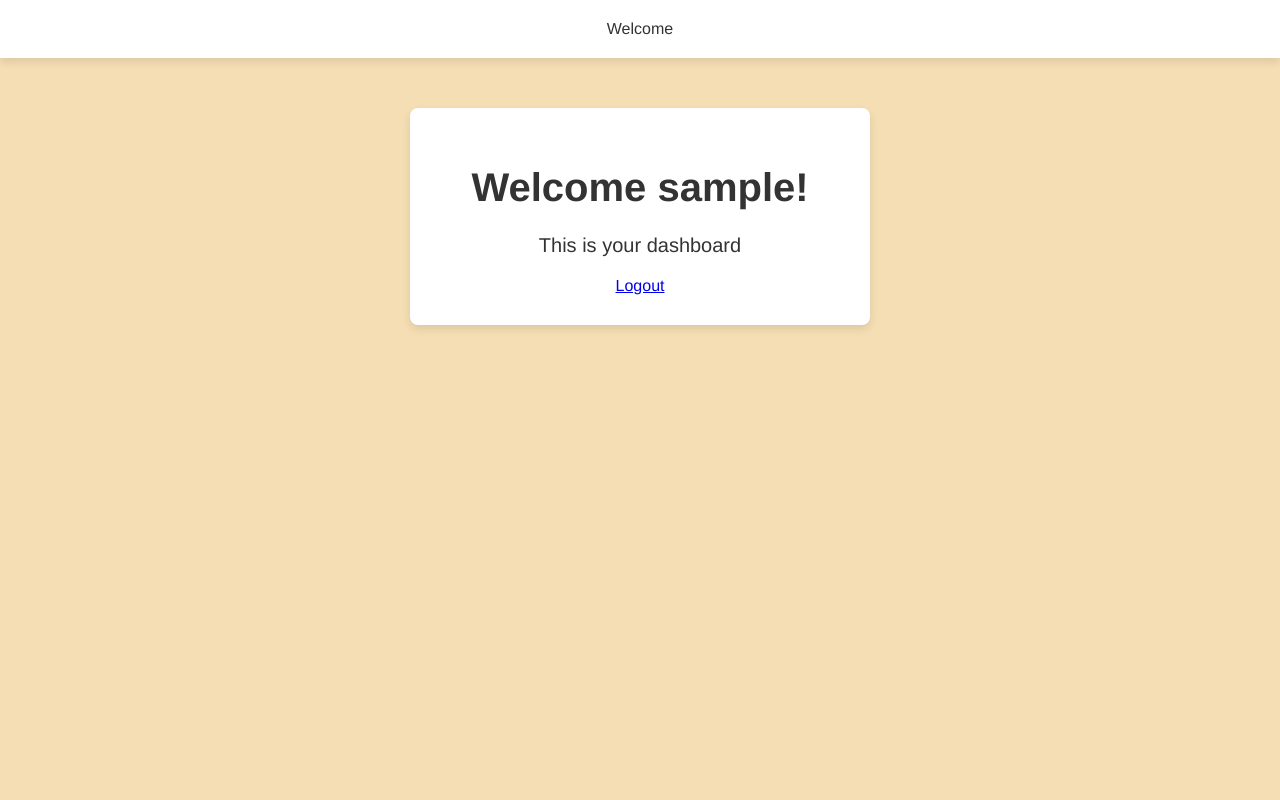
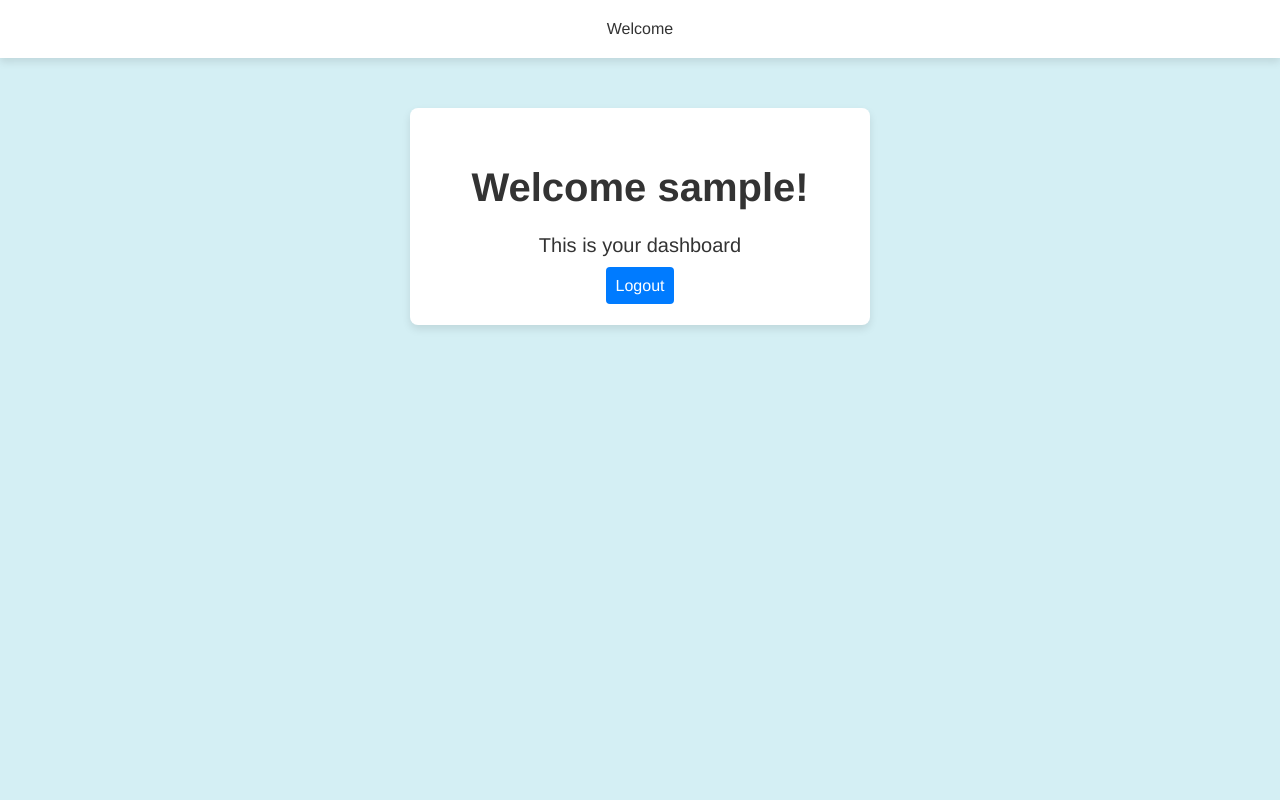
Before and after one commit to Victor-Kip/flaskedAuth, a Flask app: page /dashboard in a window 1280 px wide. Run offline with Flask 3, Linux system fonts and the light colour scheme; the visitor is signed in with stand-in values (Sample User, id 1).

Commit message:
change background color

```diff
--- a/static/styles.css
+++ b/static/styles.css
@@ -1,5 +1,5 @@
 body {
-  background-color: wheat;
+  background-color: rgb(212, 239, 244);
   color: #333;
   font-family: "Franklin Gothic Medium", "Arial Narrow", Arial, sans-serif;
   display: flex;
@@ -18,7 +18,7 @@ header {
 }
 header h1 {
   margin: 0;
-  font-size: 2.5rem;
+  font-size: 2rem;
   color: #333;
 }
 
@@ -72,11 +72,11 @@ main {
   cursor: pointer;
 }
 
-.btn-login {
+.btn-login, .btn-logout {
   background-color: #007bff;
   color: #fff;
 }
-.btn-login:hover {
+.btn-login:hover, .btn-logout:hover {
   background-color: #0056b3;
 }
 
@@ -86,4 +86,8 @@ main {
 }
 .btn-register:hover {
   background-color: #218838;
+}
+
+a {
+  text-decoration: none;
 }/*# sourceMappingURL=styles.css.map */
--- a/static/styles.scss
+++ b/static/styles.scss
@@ -2,7 +2,7 @@ $primary-color:#007bff;
 $primary-hover-color:#0056b3;
 $secondary-color:#28a745;
 $secondary-hover-color:#218838;
-$background-color:wheat;
+$background-color:rgb(212, 239, 244);
 $container-bg-color:#ffffff;
 $text-color:#333;
 $subtext-color:#666;
@@ -26,7 +26,7 @@ header{
     padding: 20px 0;
     h1{
         margin:0;
-        font-size: 2.5rem;
+        font-size: 2rem;
         color:$text-color
     }
 }
@@ -77,7 +77,7 @@ main{
     cursor: pointer;
 }
 
-.btn-login {
+.btn-login,.btn-logout{
     background-color: $primary-color;
     color: #fff;
     &:hover {
@@ -92,3 +92,6 @@ main{
         background-color: $secondary-hover-color;
     }
 }
+a{
+    text-decoration: none;
+}
```
